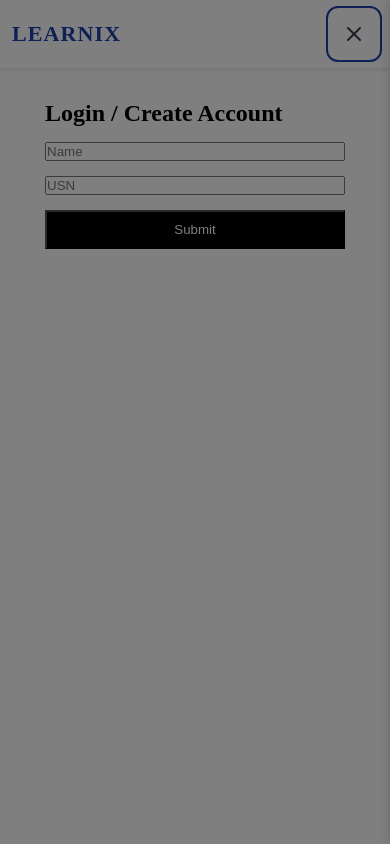
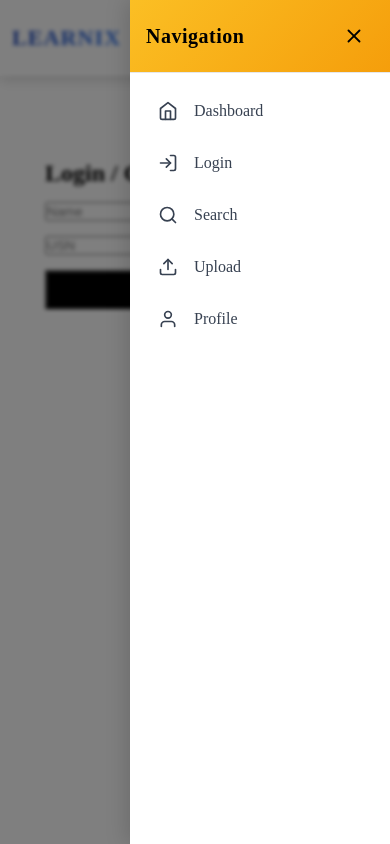
Before and after one commit to Shashidharak89/LEARNIX, a Next.js app: page /login in a window 390 px wide. Both pictures are taken after a click on the button "Toggle navigation menu". Built offline with nearby package versions, Linux system fonts and the light colour scheme.

Commit message:
Fixes in Profile component and changes in navbar

```diff
--- a/src/app/components/Navbar.js
+++ b/src/app/components/Navbar.js
@@ -29,73 +29,119 @@ export const Navbar = () => {
     setIsOpen(false);
   };
 
+  // Close sidebar on escape key
+  useEffect(() => {
+    const handleEscape = (e) => {
+      if (e.key === 'Escape') {
+        closeSidebar();
+      }
+    };
+
+    if (isOpen) {
+      document.addEventListener('keydown', handleEscape);
+      document.body.style.overflow = 'hidden';
+    } else {
+      document.body.style.overflow = 'unset';
+    }
+
+    return () => {
+      document.removeEventListener('keydown', handleEscape);
+      document.body.style.overflow = 'unset';
+    };
+  }, [isOpen]);
+
   return (
     <>
-      {/* Navbar */}
-      <nav className="navbar">
-        {/* Logo */}
-        <div className="navbar-logo">
-          <h1>LEARNIX</h1>
+      {/* Main Navbar */}
+      <nav className="learnix-navbar">
+        {/* Logo Section */}
+        <div className="learnix-navbar__logo">
+          <Link href="/" className="learnix-navbar__logo-link">
+            <h1 className="learnix-navbar__logo-text">LEARNIX</h1>
+          </Link>
         </div>
 
-        {/* Menu Button */}
+        {/* Menu Toggle Button */}
         <button
-          className="navbar-menu-btn"
+          className="learnix-navbar__menu-toggle"
           onClick={toggleSidebar}
-          aria-label="Toggle menu"
+          aria-label="Toggle navigation menu"
+          aria-expanded={isOpen}
         >
-          {isOpen ? <FiX size={24} /> : <FiMenu size={24} />}
+          <span className="learnix-navbar__menu-icon">
+            {isOpen ? <FiX size={24} /> : <FiMenu size={24} />}
+          </span>
         </button>
       </nav>
 
-      {/* Overlay */}
-      {isOpen && (
-        <div
-          className="sidebar-overlay"
-          onClick={closeSidebar}
-        />
-      )}
+      {/* Backdrop Overlay */}
+      <div
+        className={`learnix-sidebar__backdrop ${isOpen ? 'learnix-sidebar__backdrop--active' : ''}`}
+        onClick={closeSidebar}
+        aria-hidden="true"
+      />
 
-      {/* Sidebar */}
-      <aside className={`sidebar ${isOpen ? "sidebar-open" : ""}`}>
-        <div className="sidebar-header">
-          <h2>Menu</h2>
+      {/* Sidebar Navigation */}
+      <aside className={`learnix-sidebar ${isOpen ? 'learnix-sidebar--open' : ''}`}>
+        {/* Sidebar Header */}
+        <div className="learnix-sidebar__header">
+          <h2 className="learnix-sidebar__title">Navigation</h2>
           <button
-            className="sidebar-close-btn"
+            className="learnix-sidebar__close-btn"
             onClick={closeSidebar}
-            aria-label="Close menu"
+            aria-label="Close navigation menu"
           >
-            <FiX size={24} />
+            <FiX size={22} />
           </button>
         </div>
 
-        <nav className="sidebar-nav">
-          <Link href="/dashboard" className="sidebar-link" onClick={closeSidebar}>
-            <FiHome size={20} />
-            <span>Dashboard</span>
+        {/* Navigation Links */}
+        <nav className="learnix-sidebar__nav">
+          <Link
+            href="/dashboard"
+            className="learnix-sidebar__link"
+            onClick={closeSidebar}
+          >
+            <FiHome size={20} className="learnix-sidebar__icon" />
+            <span className="learnix-sidebar__text">Dashboard</span>
           </Link>
 
-          {/* Show Login only if no USN in localStorage */}
           {!hasUSN && (
-            <Link href="/login" className="sidebar-link" onClick={closeSidebar}>
-              <FiLogIn size={20} />
-              <span>Login</span>
+            <Link
+              href="/login"
+              className="learnix-sidebar__link"
+              onClick={closeSidebar}
+            >
+              <FiLogIn size={20} className="learnix-sidebar__icon" />
+              <span className="learnix-sidebar__text">Login</span>
             </Link>
           )}
 
-          <Link href="/search" className="sidebar-link" onClick={closeSidebar}>
-            <FiSearch size={20} />
-            <span>Search</span>
+          <Link
+            href="/search"
+            className="learnix-sidebar__link"
+            onClick={closeSidebar}
+          >
+            <FiSearch size={20} className="learnix-sidebar__icon" />
+            <span className="learnix-sidebar__text">Search</span>
           </Link>
 
-          <Link href="/upload" className="sidebar-link" onClick={closeSidebar}>
-            <FiUpload size={20} />
-            <span>Upload</span>
+          <Link
+            href="/upload"
+            className="learnix-sidebar__link"
+            onClick={closeSidebar}
+          >
+            <FiUpload size={20} className="learnix-sidebar__icon" />
+            <span className="learnix-sidebar__text">Upload</span>
           </Link>
 
-          <Link href="/profile" className="sidebar-link" onClick={closeSidebar}>
-            <FiUser size={20} />
-            <span>Profile</span>
+          <Link
+            href="/profile"
+            className="learnix-sidebar__link"
+            onClick={closeSidebar}
+          >
+            <FiUser size={20} className="learnix-sidebar__icon" />
+            <span className="learnix-sidebar__text">Profile</span>
           </Link>
         </nav>
       </aside>
--- a/src/app/components/styles/Navbar.css
+++ b/src/app/components/styles/Navbar.css
@@ -1,57 +1,117 @@
-/* Navbar Styles */
-.navbar {
+/* Enhanced Navbar Styles */
+
+/* Main Navbar */
+.learnix-navbar {
+  position: fixed;
+  top: 0;
+  left: 0;
+  right: 0;
+  z-index: 1000;
   display: flex;
   align-items: center;
   justify-content: space-between;
   padding: 1rem 1.5rem;
   background-color: #ffffff;
-  box-shadow: 0 2px 4px rgba(0, 0, 0, 0.1);
-  position: fixed;
-  top: 0;
-  left: 0;
-  right: 0;
-  z-index: 1000;
-  transition: all 0.3s ease;
+  box-shadow: 0 2px 8px rgba(0, 0, 0, 0.1);
+  transition: box-shadow 0.3s ease, background-color 0.3s ease;
+  height: 70px;
 }
 
-.navbar-logo h1 {
+.learnix-navbar:hover {
+  box-shadow: 0 4px 12px rgba(0, 0, 0, 0.15);
+}
+
+/* Logo Section */
+.learnix-navbar__logo {
+  flex-shrink: 0;
+}
+
+.learnix-navbar__logo-link {
+  text-decoration: none;
+  display: block;
+  transition: transform 0.2s ease;
+}
+
+.learnix-navbar__logo-link:hover {
+  transform: scale(1.02);
+}
+
+.learnix-navbar__logo-text {
   font-size: 1.75rem;
   font-weight: 700;
   color: #1e40af;
   margin: 0;
   letter-spacing: 0.05em;
   transition: color 0.3s ease;
+  background: linear-gradient(135deg, #1e40af, #3b82f6);
+  background-clip: text;
+  -webkit-background-clip: text;
+  -webkit-text-fill-color: transparent;
 }
 
-.navbar-logo h1:hover {
-  color: #1e3a8a;
+.learnix-navbar__logo-link:hover .learnix-navbar__logo-text {
+  background: linear-gradient(135deg, #1e3a8a, #2563eb);
+  background-clip: text;
+  -webkit-background-clip: text;
+  -webkit-text-fill-color: transparent;
 }
 
-.navbar-menu-btn {
+/* Menu Toggle Button */
+.learnix-navbar__menu-toggle {
   display: flex;
   align-items: center;
   justify-content: center;
-  padding: 0.75rem;
+  width: 48px;
+  height: 48px;
+  padding: 0;
   background-color: transparent;
-  border: none;
-  border-radius: 0.5rem;
+  border: 2px solid transparent;
+  border-radius: 8px;
   color: #374151;
   cursor: pointer;
   transition: all 0.3s ease;
+  position: relative;
+  overflow: hidden;
 }
 
-.navbar-menu-btn:hover {
+.learnix-navbar__menu-toggle::before {
+  content: '';
+  position: absolute;
+  top: 0;
+  left: 0;
+  right: 0;
+  bottom: 0;
   background-color: #f3f4f6;
-  color: #1e40af;
-  transform: scale(1.05);
+  transform: scale(0);
+  border-radius: 8px;
+  transition: transform 0.3s ease;
+  z-index: -1;
 }
 
-.navbar-menu-btn:active {
+.learnix-navbar__menu-toggle:hover::before {
+  transform: scale(1);
+}
+
+.learnix-navbar__menu-toggle:hover {
+  color: #1e40af;
+  border-color: #e5e7eb;
+}
+
+.learnix-navbar__menu-toggle:active {
   transform: scale(0.95);
 }
 
-/* Sidebar Overlay */
-.sidebar-overlay {
+.learnix-navbar__menu-toggle:focus {
+  outline: 2px solid #3b82f6;
+  outline-offset: 2px;
+}
+
+.learnix-navbar__menu-icon {
+  transition: transform 0.3s ease;
+}
+
+/* Sidebar Backdrop */
+.learnix-sidebar__backdrop {
   position: fixed;
   top: 0;
   left: 0;
@@ -59,183 +119,313 @@
   bottom: 0;
   background-color: rgba(0, 0, 0, 0.5);
   z-index: 1001;
-  animation: fadeIn 0.3s ease;
+  opacity: 0;
+  visibility: hidden;
+  transition: opacity 0.3s ease, visibility 0.3s ease;
+  backdrop-filter: blur(2px);
 }
 
-@keyframes fadeIn {
-  from {
-    opacity: 0;
-  }
-  to {
-    opacity: 1;
-  }
+.learnix-sidebar__backdrop--active {
+  opacity: 1;
+  visibility: visible;
 }
 
-/* Sidebar Styles */
-.sidebar {
+/* Sidebar */
+.learnix-sidebar {
   position: fixed;
   top: 0;
-  right: -320px;
+  right: 0;
   height: 100vh;
   width: 320px;
   background-color: #ffffff;
-  box-shadow: -4px 0 8px rgba(0, 0, 0, 0.1);
+  box-shadow: -4px 0 20px rgba(0, 0, 0, 0.15);
   z-index: 1002;
-  transition: right 0.3s ease;
+  transform: translateX(100%);
+  transition: transform 0.3s cubic-bezier(0.4, 0, 0.2, 1);
   overflow-y: auto;
+  display: flex;
+  flex-direction: column;
 }
 
-.sidebar-open {
-  right: 0;
+.learnix-sidebar--open {
+  transform: translateX(0);
 }
 
-.sidebar-header {
+/* Sidebar Header */
+.learnix-sidebar__header {
   display: flex;
   align-items: center;
   justify-content: space-between;
   padding: 1.5rem;
   border-bottom: 1px solid #e5e7eb;
-  background-color: #fbbf24;
+  background: linear-gradient(135deg, #fbbf24, #f59e0b);
+  flex-shrink: 0;
 }
 
-.sidebar-header h2 {
+.learnix-sidebar__title {
   font-size: 1.25rem;
   font-weight: 600;
   color: #000000;
   margin: 0;
+  letter-spacing: 0.025em;
 }
 
-.sidebar-close-btn {
+.learnix-sidebar__close-btn {
   display: flex;
   align-items: center;
   justify-content: center;
-  padding: 0.5rem;
+  width: 40px;
+  height: 40px;
+  padding: 0;
   background-color: transparent;
   border: none;
-  border-radius: 0.375rem;
+  border-radius: 6px;
   color: #000000;
   cursor: pointer;
   transition: all 0.3s ease;
+  position: relative;
+  overflow: hidden;
 }
 
-.sidebar-close-btn:hover {
+.learnix-sidebar__close-btn::before {
+  content: '';
+  position: absolute;
+  top: 0;
+  left: 0;
+  right: 0;
+  bottom: 0;
   background-color: rgba(0, 0, 0, 0.1);
+  transform: scale(0);
+  border-radius: 6px;
+  transition: transform 0.3s ease;
+}
+
+.learnix-sidebar__close-btn:hover::before {
+  transform: scale(1);
+}
+
+.learnix-sidebar__close-btn:hover {
   transform: rotate(90deg);
 }
 
-/* Sidebar Navigation */
-.sidebar-nav {
-  padding: 1.5rem;
+.learnix-sidebar__close-btn:focus {
+  outline: 2px solid #000000;
+  outline-offset: 2px;
 }
 
-.sidebar-link {
+/* Sidebar Navigation */
+.learnix-sidebar__nav {
+  padding: 1.5rem;
+  flex: 1;
+}
+
+.learnix-sidebar__link {
   display: flex;
   align-items: center;
   gap: 1rem;
   padding: 1rem;
   color: #374151;
   text-decoration: none;
-  border-radius: 0.5rem;
+  border-radius: 8px;
   transition: all 0.3s ease;
   margin-bottom: 0.5rem;
   font-weight: 500;
+  position: relative;
+  overflow: hidden;
 }
 
-.sidebar-link:hover {
-  background-color: #eff6ff;
+.learnix-sidebar__link::before {
+  content: '';
+  position: absolute;
+  top: 0;
+  left: 0;
+  right: 0;
+  bottom: 0;
+  background: linear-gradient(135deg, #eff6ff, #dbeafe);
+  transform: translateX(-100%);
+  transition: transform 0.3s ease;
+  z-index: -1;
+}
+
+.learnix-sidebar__link:hover::before {
+  transform: translateX(0);
+}
+
+.learnix-sidebar__link:hover {
   color: #1e40af;
   transform: translateX(8px);
 }
 
-.sidebar-link:active {
+.learnix-sidebar__link:active {
   transform: translateX(4px);
-  background-color: #dbeafe;
 }
 
-.sidebar-link span {
+.learnix-sidebar__link:focus {
+  outline: 2px solid #3b82f6;
+  outline-offset: 2px;
+}
+
+.learnix-sidebar__icon {
+  flex-shrink: 0;
+  transition: transform 0.3s ease;
+}
+
+.learnix-sidebar__link:hover .learnix-sidebar__icon {
+  transform: scale(1.1);
+}
+
+.learnix-sidebar__text {
   font-size: 1rem;
+  transition: font-weight 0.3s ease;
+}
+
+.learnix-sidebar__link:hover .learnix-sidebar__text {
+  font-weight: 600;
+}
+
+/* Body Adjustment */
+body {
+  padding-top: 70px;
+  margin: 0;
 }
 
 /* Responsive Design */
 @media (max-width: 768px) {
-  .navbar {
+  .learnix-navbar {
     padding: 0.75rem 1rem;
+    height: 64px;
   }
 
-  .navbar-logo h1 {
+  .learnix-navbar__logo-text {
     font-size: 1.5rem;
   }
 
-  .sidebar {
-    width: 280px;
-    right: -280px;
+  .learnix-navbar__menu-toggle {
+    width: 44px;
+    height: 44px;
   }
 
-  .sidebar-header {
-    padding: 1rem;
+  .learnix-sidebar {
+    width: 280px;
   }
 
-  .sidebar-nav {
-    padding: 1rem;
+  .learnix-sidebar__header {
+    padding: 1.25rem;
   }
 
-  .sidebar-link {
+  .learnix-sidebar__nav {
+    padding: 1.25rem;
+  }
+
+  .learnix-sidebar__link {
     padding: 0.875rem;
+  }
+
+  body {
+    padding-top: 64px;
   }
 }
 
 @media (max-width: 480px) {
-  .navbar {
-    padding: 0.625rem 0.75rem;
+  .learnix-navbar {
+    padding: 0.5rem 0.75rem;
+    height: 60px;
   }
 
-  .navbar-logo h1 {
+  .learnix-navbar__logo-text {
     font-size: 1.375rem;
   }
 
-  .sidebar {
-    width: 260px;
-    right: -260px;
+  .learnix-navbar__menu-toggle {
+    width: 42px;
+    height: 42px;
   }
 
-  .sidebar-header {
-    padding: 0.875rem;
+  .learnix-sidebar {
+    width: 260px;
   }
 
-  .sidebar-nav {
-    padding: 0.875rem;
+  .learnix-sidebar__header {
+    padding: 1rem;
   }
 
-  .sidebar-link {
+  .learnix-sidebar__nav {
+    padding: 1rem;
+  }
+
+  .learnix-sidebar__link {
     padding: 0.75rem;
     font-size: 0.9rem;
   }
+
+  body {
+    padding-top: 60px;
+  }
 }
 
-/* Animation for better UX */
-@media (prefers-reduced-motion: reduce) {
-  .navbar,
-  .sidebar,
-  .navbar-menu-btn,
-  .sidebar-link,
-  .sidebar-close-btn {
-    transition: none;
+@media (max-width: 360px) {
+  .learnix-sidebar {
+    width: 240px;
   }
 
-  .sidebar-overlay {
+  .learnix-navbar__logo-text {
+    font-size: 1.25rem;
+  }
+}
+
+/* Accessibility & Performance */
+@media (prefers-reduced-motion: reduce) {
+  .learnix-navbar,
+  .learnix-navbar__logo-link,
+  .learnix-navbar__menu-toggle,
+  .learnix-navbar__menu-icon,
+  .learnix-sidebar,
+  .learnix-sidebar__backdrop,
+  .learnix-sidebar__close-btn,
+  .learnix-sidebar__link,
+  .learnix-sidebar__icon,
+  .learnix-sidebar__text,
+  .learnix-navbar__menu-toggle::before,
+  .learnix-sidebar__close-btn::before,
+  .learnix-sidebar__link::before {
+    transition: none;
     animation: none;
   }
 }
 
-/* Focus states for accessibility */
-.navbar-menu-btn:focus,
-.sidebar-close-btn:focus,
-.sidebar-link:focus {
-  outline: 2px solid #1e40af;
-  outline-offset: 2px;
+/* High contrast mode support */
+@media (prefers-contrast: high) {
+  .learnix-navbar {
+    border-bottom: 2px solid #000000;
+  }
+
+  .learnix-sidebar__header {
+    background: #fbbf24;
+  }
+
+  .learnix-sidebar__link:hover {
+    background-color: #000000;
+    color: #ffffff;
+  }
 }
 
-/* Body margin adjustment for fixed navbar */
-body {
-  margin-top: 80px;
+/* Dark mode support (if needed later) */
+@media (prefers-color-scheme: dark) {
+  .learnix-navbar {
+    background-color: #1f2937;
+    box-shadow: 0 2px 8px rgba(0, 0, 0, 0.3);
+  }
+
+  .learnix-sidebar {
+    background-color: #1f2937;
+  }
+
+  .learnix-sidebar__link {
+    color: #d1d5db;
+  }
+
+  .learnix-sidebar__link:hover {
+    color: #3b82f6;
+    background-color: #374151;
+  }
 }
--- a/src/app/search/[usn]/UserDetailsPage.js
+++ b/src/app/search/[usn]/UserDetailsPage.js
@@ -273,7 +273,7 @@ export default function UserDetailsPage({ usn }) {
                     <>
                       <BookOpen size={48} />
                       <h3>No Subjects Added</h3>
-                      <p>This student hasn't added any subjects yet.</p>
+                      <p>This student hasn not added any subjects yet.</p>
                     </>
                   )}
                 </div>
```
